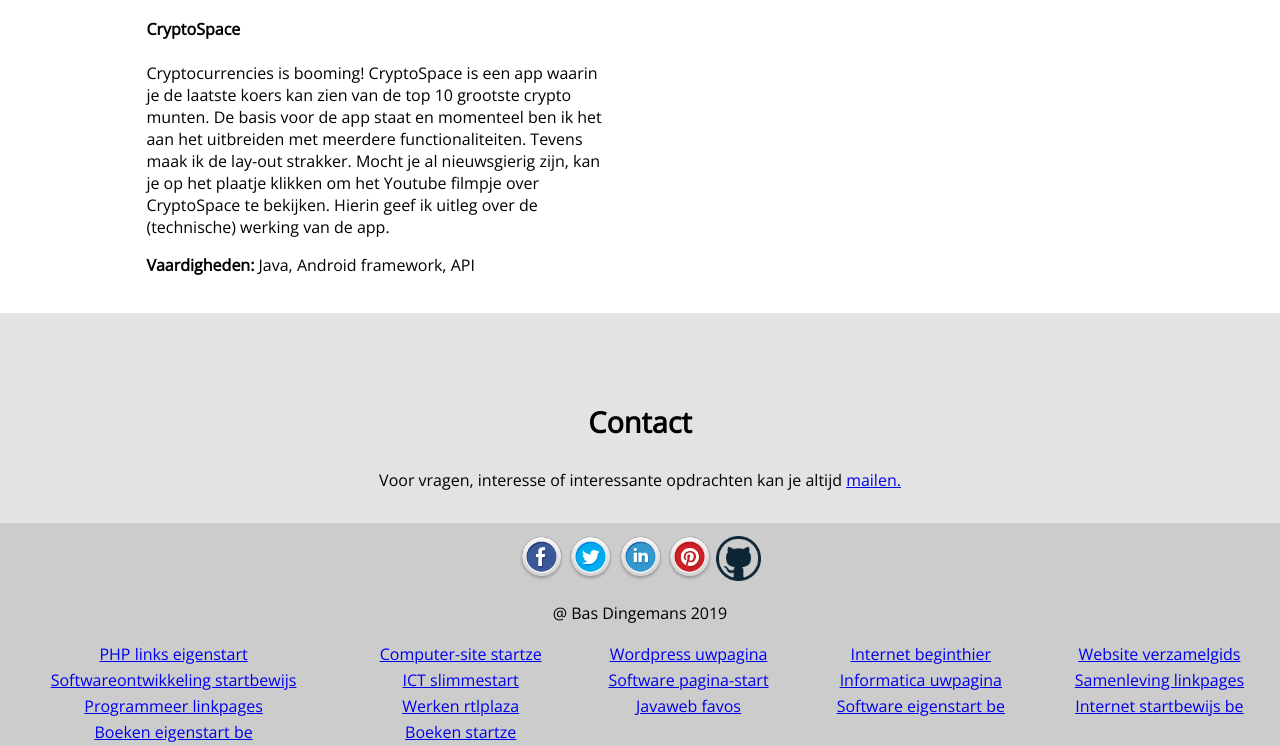
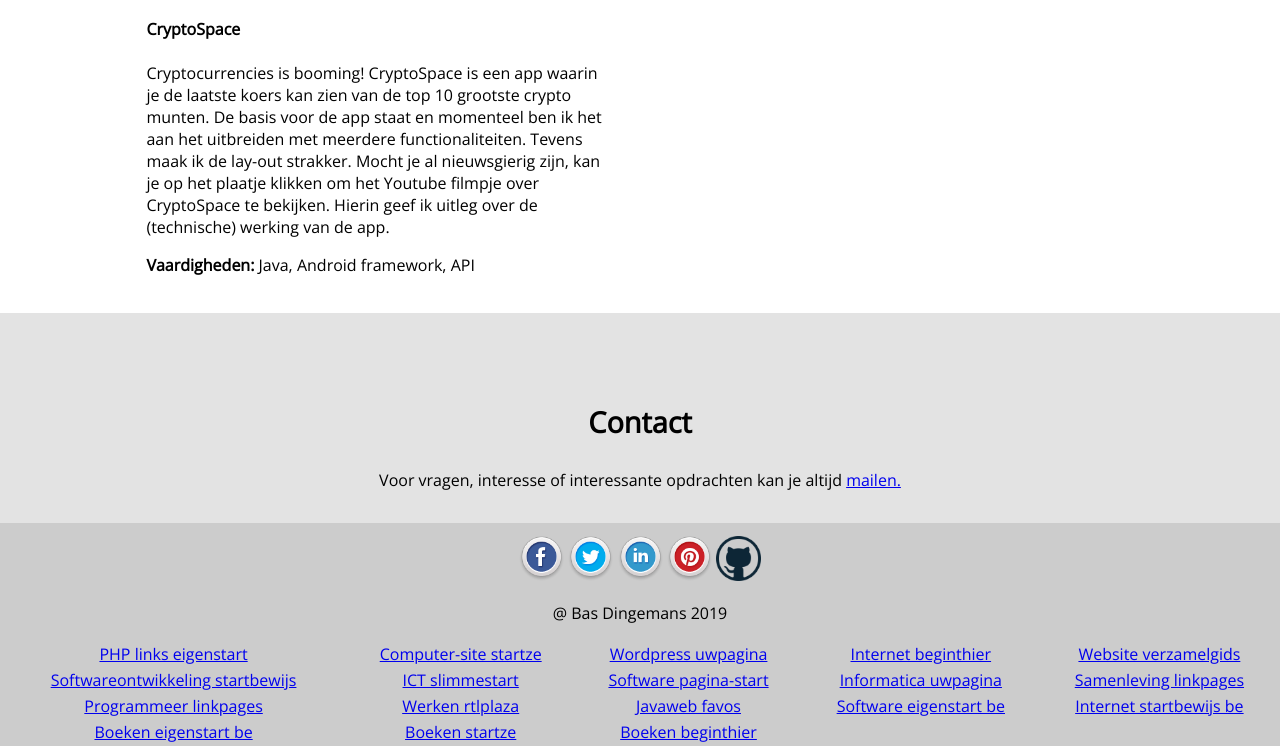
Before and after one commit to BasD92/portfolio-website, a plain HTML site: page index.html in a window 1280 px wide. Shown: the part 6175-6921 px from the top of the page. Drawn offline with nearby package versions, Linux system fonts and the light colour scheme.

Commit message:
Added link

```diff
--- a/index.html
+++ b/index.html
@@ -401,6 +401,7 @@
       <tr>
         <td><a href="https://boeken.eigenstart.be/" target="_blank" alt="Boeken eigenstart be">Boeken eigenstart be</a></td>
         <td><a href="https://boeken.startze.nl/" target="_blank" alt="Boeken startze">Boeken startze</a></td>
+        <td><a href="https://boeken.beginthier.nl/" target="_blank" alt="Boeken beginthier">Boeken beginthier</a></td>
 	  </tr>
 	</table>
 </footer>
```
